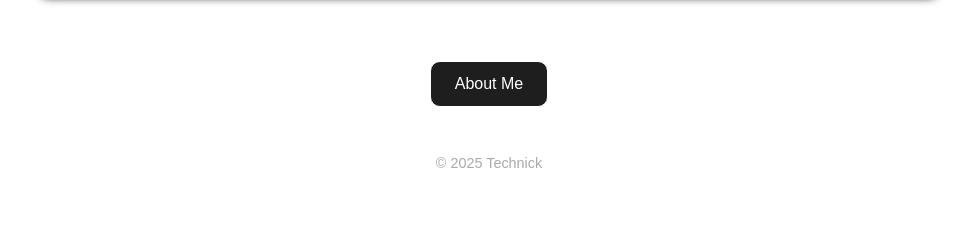
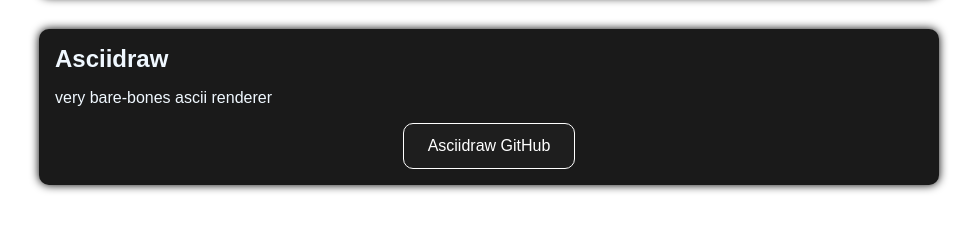
Before and after one commit to gummyniki/portfolio, a website: page index.html in a window 1280 px wide. Shown: the part 1206-1441 px from the top of the page, without its empty margins (151-1128 px from the left). Drawn offline with nearby package versions, Linux system fonts and the light colour scheme.

Commit message:
added a new project

```diff
--- a/index.html
+++ b/index.html
@@ -94,11 +94,26 @@
 
         </div>
 
+        <div class="project-card" data-aos="zoom-in">
+
+
+        <h3>Asciidraw</h3>
+          <p>very bare-bones ascii renderer</p>
+          <div class="project-links">
+            <a href="https://github.com/gummyniki/Asciidraw" target="_blank">
+              <button class="link-button">Asciidraw GitHub</button>
+            </a>
+          </div>
+
+        </div>
+
         <div class="about-container">
         <a href="about.html">
           <button class="link-button about">About Me</button>
         </a>
       </div>
+
+
 
 
 
```
